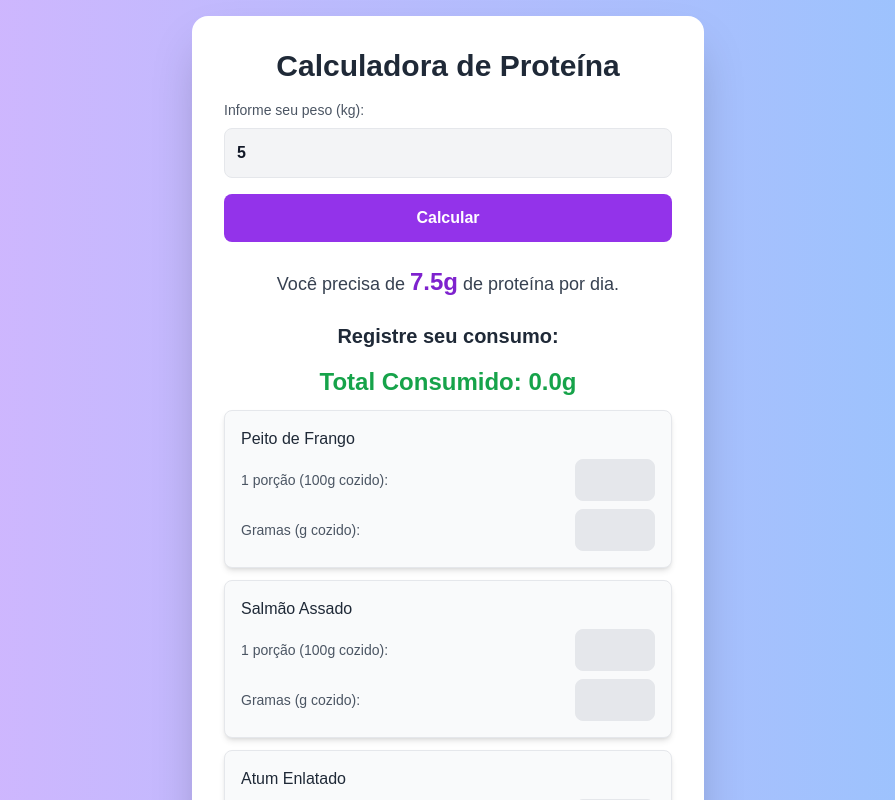
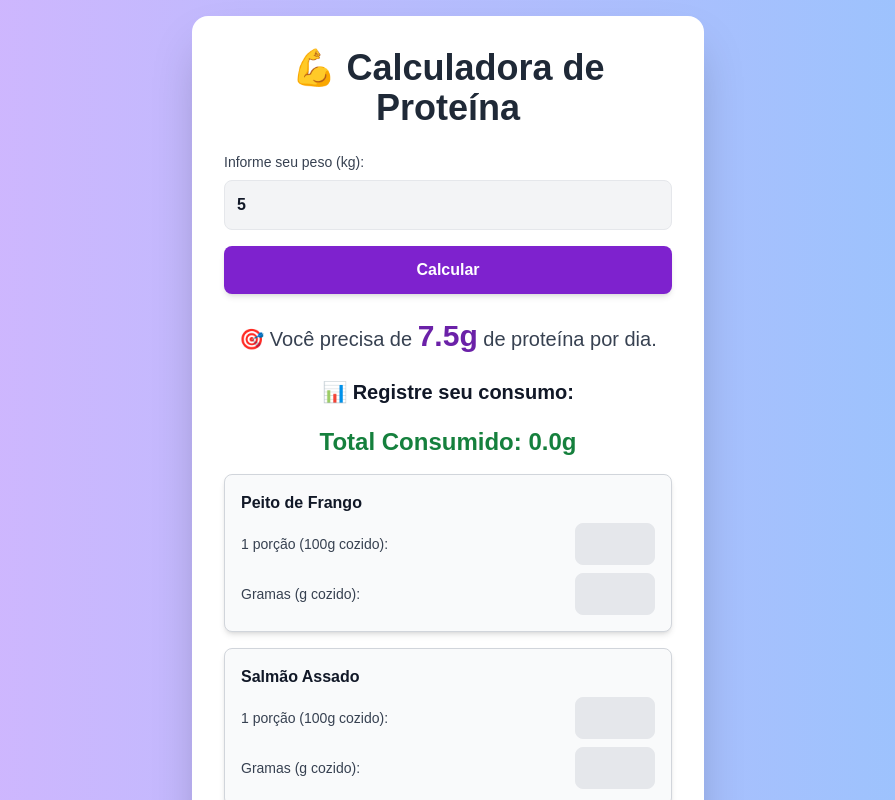
Before and after one commit to giselesilveira/meu-app-proteina, a Next.js app: page / in a window 1280 px wide. Both pictures are taken after typing "5" into the empty fields and a click on the button "Calcular". Shown: the top 800 px of the page, without its empty margins (192-1087 px from the left). Built offline with nearby package versions, Linux system fonts and the light colour scheme.

Commit message:
Corrigindo erros de tipagem e consumo de proteína

```diff
--- a/app/page.tsx
+++ b/app/page.tsx
@@ -23,23 +23,25 @@ const alimentos = {
 export default function Home() {
   const [peso, setPeso] = useState("");
   const [proteinaDiaria, setProteinaDiaria] = useState<number | null>(null);
-
-  const [consumo, setConsumo] = useState({});
+  const [consumo, setConsumo] = useState<Record<string, { unidade: number; gramas: number }>>({});
 
   const calcularProteina = () => {
     if (!peso) return;
     setProteinaDiaria(parseFloat((parseFloat(peso) * 1.5).toFixed(1)));
-
   };
 
-  const handleChange = (alimento: string, tipo: string, quantidade: string) => {
+  type Consumo = Record<string, { unidade?: number; gramas?: number }>;
 
-    setConsumo((prev) => ({
-      ...prev,
-      [alimento]: { ...(prev as Record<string, any>)[alimento], [tipo]: parseFloat(quantidade) || 0 },
-    }));
+const handleChange = (alimento: string, tipo: string, quantidade: string) => {
+  setConsumo((prev: Consumo) => ({
+    ...prev,
+    [alimento]: {
+      ...prev[alimento],
+      [tipo]: parseFloat(quantidade) || 0,
+    },
+  }));
+};
 
-  };
 
   const totalConsumido = Object.entries(consumo).reduce((total, [alimento, valores]) => {
     const proteinaPor100g = alimentos[alimento].proteinaPor100g;
@@ -51,45 +53,45 @@ export default function Home() {
   return (
     <div className="min-h-screen flex flex-col items-center justify-center bg-gradient-to-r from-purple-300 to-blue-300 p-4">
       <div className="w-full max-w-lg bg-white shadow-2xl rounded-2xl p-8">
-        <h1 className="text-3xl font-bold text-center text-gray-800 mb-4">Calculadora de Proteína</h1>
+        <h1 className="text-4xl font-extrabold text-center text-gray-800 mb-6">💪 Calculadora de Proteína</h1>
 
-        <label className="block text-gray-600 text-sm font-medium">Informe seu peso (kg):</label>
+        <label className="block text-gray-700 text-sm font-medium">Informe seu peso (kg):</label>
         <input
           type="number"
           value={peso}
           onChange={(e) => setPeso(e.target.value)}
           placeholder="Ex: 70"
-          className="w-full p-3 border rounded-lg mt-2 text-gray-900 font-semibold bg-gray-100 focus:ring-2 focus:ring-purple-500"
+          className="w-full p-3 border rounded-lg mt-2 text-gray-900 font-semibold bg-gray-100 focus:ring-4 focus:ring-purple-600"
         />
 
         <button
           onClick={calcularProteina}
-          className="w-full bg-purple-600 text-white p-3 rounded-lg mt-4 hover:bg-purple-700 transition font-semibold"
+          className="w-full bg-purple-700 text-white p-3 rounded-lg mt-4 hover:bg-purple-800 transition font-semibold shadow-md"
         >
           Calcular
         </button>
 
         {proteinaDiaria && (
           <div className="text-center mt-6">
-            <p className="text-lg text-gray-700">
-              Você precisa de <span className="font-bold text-purple-700 text-2xl">{proteinaDiaria}g</span> de proteína por dia.
+            <p className="text-xl text-gray-700">
+              🎯 Você precisa de <span className="font-bold text-purple-800 text-3xl">{proteinaDiaria}g</span> de proteína por dia.
             </p>
           </div>
         )}
 
         {proteinaDiaria && (
           <div className="mt-6">
-            <h2 className="text-xl font-semibold text-gray-800 text-center">Registre seu consumo:</h2>
+            <h2 className="text-xl font-semibold text-gray-900 text-center">📊 Registre seu consumo:</h2>
 
-            <h3 className="text-2xl font-bold text-green-600 text-center mt-4">
+            <h3 className="text-2xl font-bold text-green-700 text-center mt-5">
               Total Consumido: {totalConsumido}g
             </h3>
 
             {Object.keys(alimentos).map((alimento) => (
-              <div key={alimento} className="bg-gray-50 rounded-lg p-4 mt-3 shadow-md border">
-                <h3 className="text-gray-800 font-medium">{alimento}</h3>
+              <div key={alimento} className="bg-gray-50 rounded-lg p-4 mt-4 shadow-md border border-gray-300">
+                <h3 className="text-gray-900 font-semibold">{alimento}</h3>
                 <div className="flex justify-between items-center mt-2">
-                  <label className="text-gray-600 text-sm">{alimentos[alimento].unidade}:</label>
+                  <label className="text-gray-700 text-sm">{alimentos[alimento].unidade}:</label>
                   <input
                     type="number"
                     onChange={(e) => handleChange(alimento, "unidade", e.target.value)}
@@ -97,7 +99,7 @@ export default function Home() {
                   />
                 </div>
                 <div className="flex justify-between items-center mt-2">
-                  <label className="text-gray-600 text-sm">Gramas (g cozido):</label>
+                  <label className="text-gray-700 text-sm">Gramas (g cozido):</label>
                   <input
                     type="number"
                     onChange={(e) => handleChange(alimento, "gramas", e.target.value)}
```
